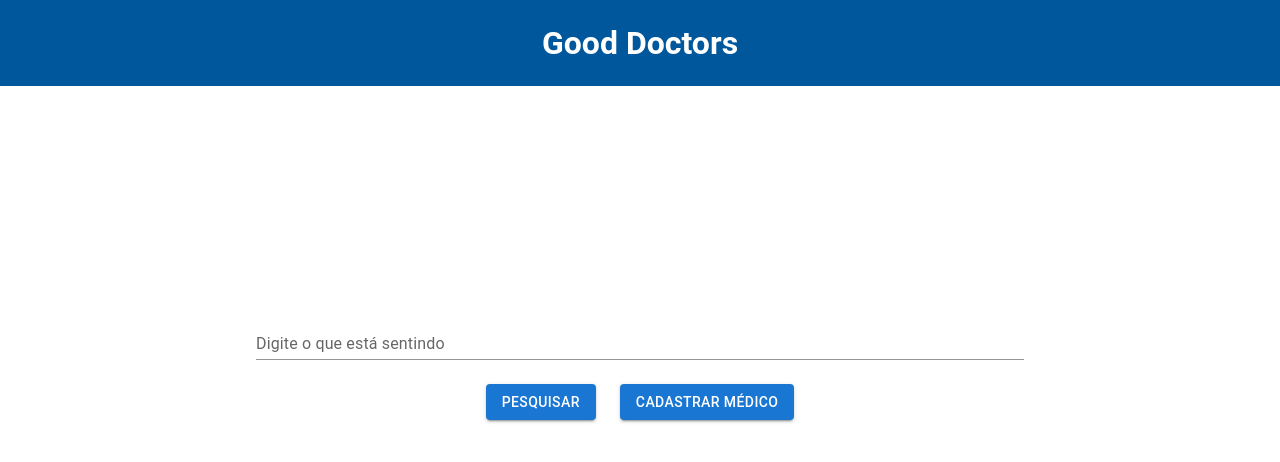
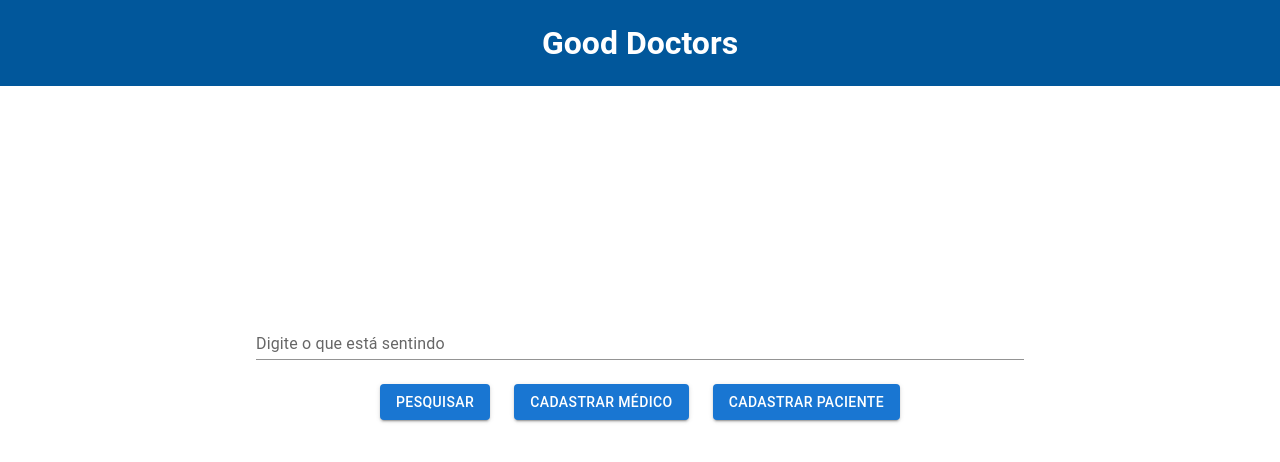
Before and after one commit to Gabriel-de-Carvalho/goodDoctors-Front, a React (Create React App) app: page / in a window 1280 px wide. Shown: the top 462 px of the page. Built offline with nearby package versions, Linux system fonts and the light colour scheme; no server answers.

Commit message:
adicionando dependencia

```diff
--- a/package.json
+++ b/package.json
@@ -2,15 +2,17 @@
   "name": "good_doctors",
   "version": "0.1.0",
   "private": false,
-  "homepage": "https://good-doctors.herokuapp.com/",
+  "homepage": "https://Gabriel-de-Carvalho.github.io/goodDoctors-Front",
   "dependencies": {
     "@emotion/react": "^11.8.1",
     "@emotion/styled": "^11.8.1",
     "@mui/material": "^5.4.2",
+    "@mui/x-date-pickers": "^5.0.0-alpha.2",
     "@testing-library/jest-dom": "^5.16.2",
     "@testing-library/react": "^12.1.3",
     "@testing-library/user-event": "^13.5.0",
     "axios": "^0.26.1",
+    "date-fns": "^2.28.0",
     "react": "^17.0.2",
     "react-dom": "^17.0.2",
     "react-router-dom": "^6.2.2",
--- a/src/App.js
+++ b/src/App.js
@@ -2,6 +2,7 @@ import logo from './logo.svg';
 import './App.css';
 import Search from './components/Search/Search';
 import SignUp from './components/SignUp/SignUp';
+import SignUpPacient from './components/SignUp/SignUpPacient';
 import Listing from './components/Listing/Listing';
 import { BrowserRouter, Routes, Route} from "react-router-dom";
 import DoctorPage from './components/DoctorPage/DoctorPage';
@@ -13,6 +14,7 @@ function App() {
         <Route path="/" exact element={<Search/>}/>
         <Route path="/doctors" exact element={<Listing/>} />
         <Route path="/signup" exact element={<SignUp/>} />
+        <Route path="/signupPacient" exat element={<SignUpPacient/>}/>
         <Route path="/doctorPage" exact element={<DoctorPage/>}/>
       </Routes>
     </BrowserRouter>
--- a/src/components/Search/Search.js
+++ b/src/components/Search/Search.js
@@ -44,8 +44,9 @@ export default function Search(){
                         fullWidth
                         />
 
-                    <Button sx= {{mr: 3}}variant="contained" onClick={ () => {navigateListing()}}>Pesquisar</Button>
-                    <Button variant="contained" onClick={ () => {navigate("/signup") }}>Cadastrar Médico</Button>
+                    <Button sx= {{mr: 3}} variant="contained" onClick={ () => {navigateListing()}}>Pesquisar</Button>
+                    <Button sx= {{mr: 3}} variant="contained" onClick={ () => {navigate("/signup") }}>Cadastrar Médico</Button>
+                    <Button variant="contained" onClick={ () => {navigate("/signupPacient") }}>Cadastrar Paciente</Button>
                 </div>
             </div>
         </div>
```
Also changed, not shown: 1 other file (tests, documents, lock files or other folders).
